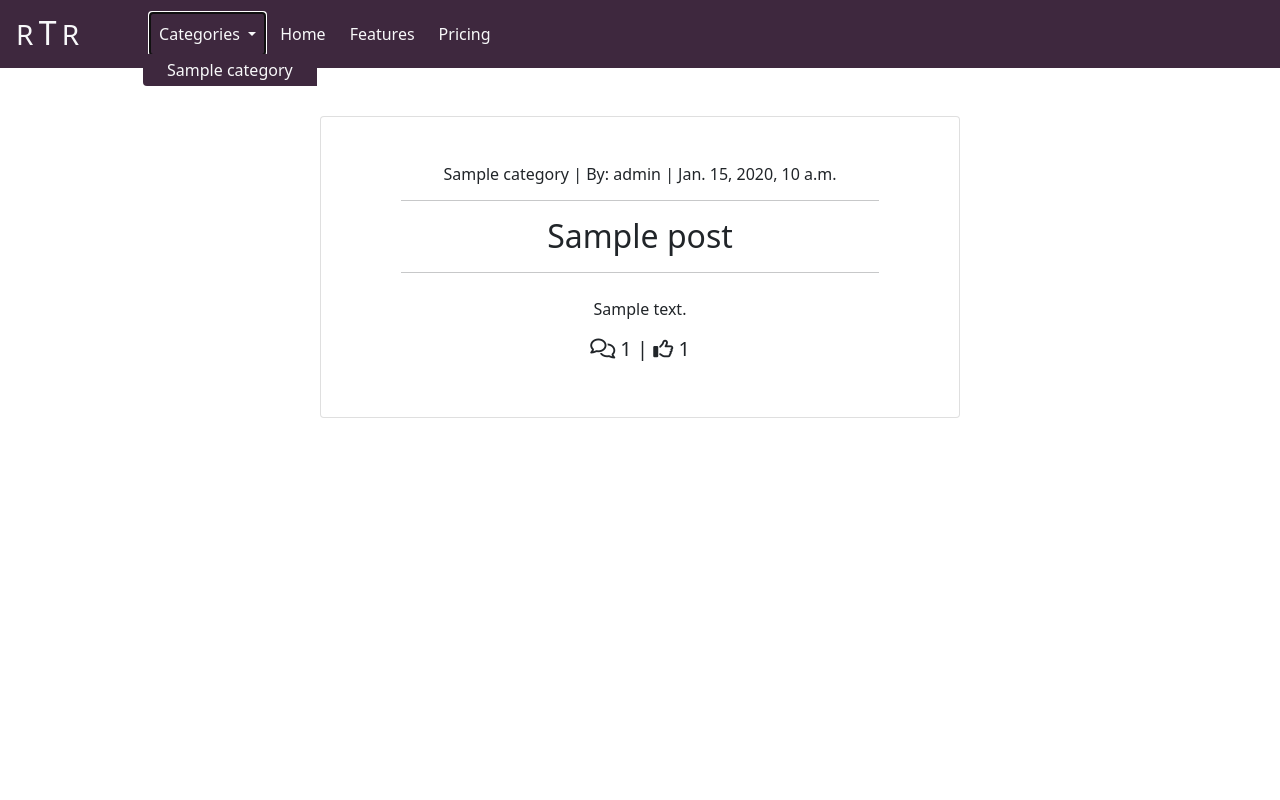
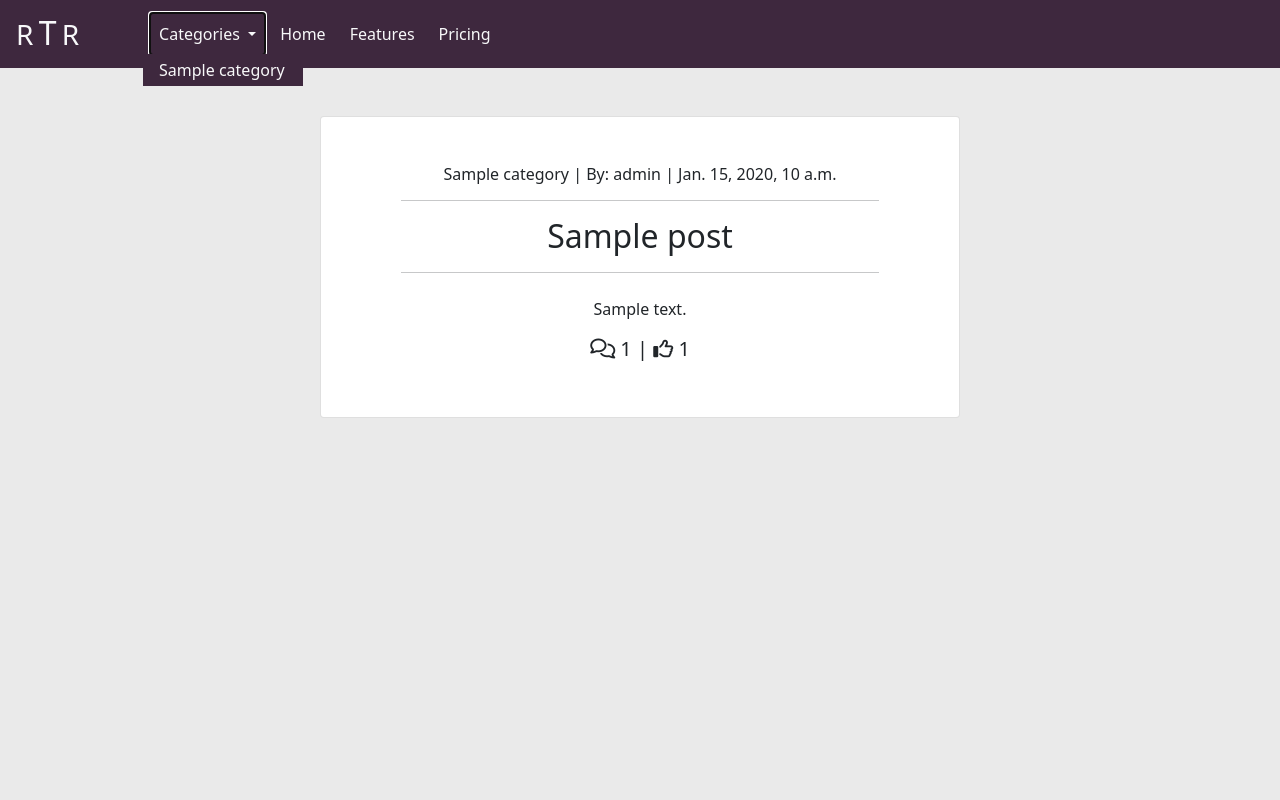
Before and after one commit to Enquil/rtr_v3, a Django app: page / in a window 1280 px wide, after a click on "Categories". Run offline with Django 3.2, Linux system fonts and the light colour scheme; data comes from the database, SQL or seed files in the repository; tables that the repository leaves empty hold one stand-in row (values such as "Sample post"); some libraries are stand-ins or nearby versions.

Commit message:
formatted code

```diff
--- a/static/css/base.css
+++ b/static/css/base.css
@@ -1,5 +1,6 @@
 
 /* Elements css */
+
 textarea {
     resize: none;
     width: 500px;
@@ -7,7 +8,11 @@ textarea {
 }
 
 
-/* Base css */
+/* Navbar css */
+
+.dropdown-item:hover {
+    background-color: #4D6A6D;
+}
 
 
 /* PostDetail css */
--- a/templates/base.html
+++ b/templates/base.html
@@ -51,7 +51,7 @@
 
     </head>
 
-    <body class="h-100 w-100 d-flex flex-column">
+    <body class="h-100 w-100 d-flex flex-column bg-platinum">
 
         <!-- Top Nav -->
         <nav class="navbar navbar-expand-lg navbar-dark bg-purple">
@@ -75,13 +75,14 @@
 
                 <!-- Category dropdown menu -->
                 <li class="nav-item dropdown">
-                  <a class="nav-link dropdown-toggle ms-2 text-light" href="#" id="navbarDropdownMenuLink"
-                     data-bs-toggle="dropdown" aria-haspopup="true" aria-expanded="false">
+                  <a class="nav-link dropdown-toggle ms-2 text-light" href="#"
+                     id="navbarDropdownMenuLink" data-bs-toggle="dropdown"
+                     aria-haspopup="true" aria-expanded="false">
                     Categories
                   </a>
                   <div class="dropdown-menu p-0 border-0 m-0 bg-purple" aria-labelledby="navbarDropdownMenuLink">
                     {% for category in categories %}
-                        <a class="dropdown-item bg-purple ms-2 text-light" href="#">
+                        <a class="dropdown-item bg-purple text-light" href="#">
                           {{ category.friendly_name }}
                         </a>
                     {% endfor %}
```
